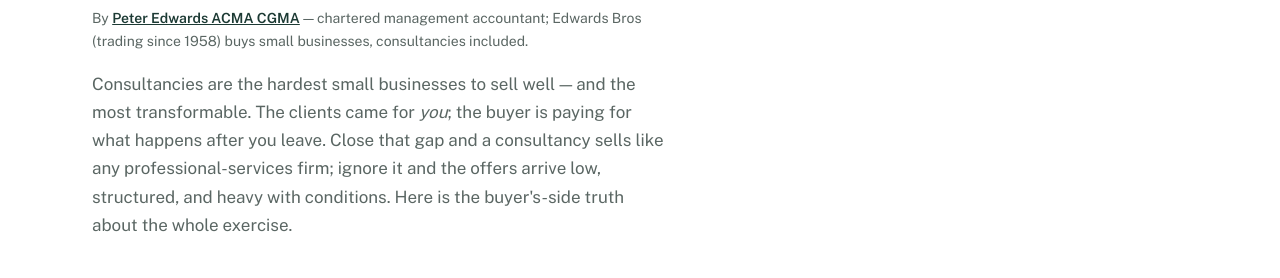
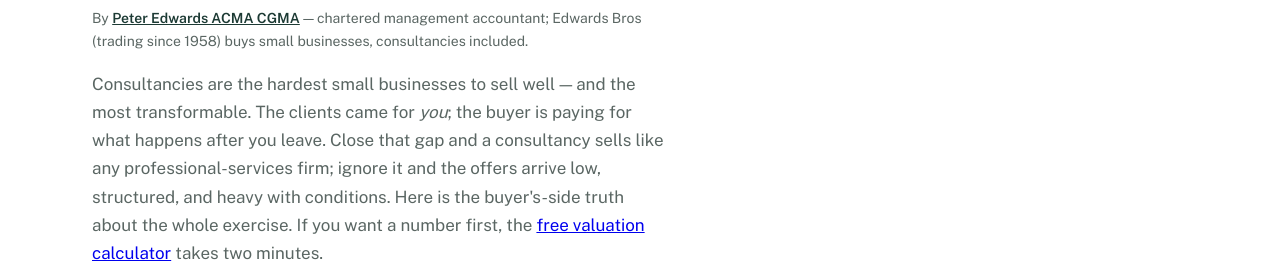
Before and after one commit to Chadhauser/edwardsbros, a plain HTML site: page how-to-sell-a-consultancy.html in a window 1280 px wide. Shown: the part 305-583 px from the top of the page. Drawn offline with nearby package versions, Linux system fonts and the light colour scheme.

Commit message:
how-to-sell-a-consultancy: link the valuation calculator from the first paragraph

```diff
--- a/how-to-sell-a-consultancy.html
+++ b/how-to-sell-a-consultancy.html
@@ -64,7 +64,7 @@
       <span class="mono">Selling a business · Consultancies &amp; professional services</span>
       <h1>How to sell a consultancy — when the business is you</h1>
       <p class="byline">By <a href="/peter-edwards.html">Peter Edwards ACMA CGMA</a> — chartered management accountant; Edwards Bros (trading since 1958) buys small businesses, consultancies included.</p>
-      <p>Consultancies are the hardest small businesses to sell well — and the most transformable. The clients came for <em>you</em>; the buyer is paying for what happens after you leave. Close that gap and a consultancy sells like any professional-services firm; ignore it and the offers arrive low, structured, and heavy with conditions. Here is the buyer's-side truth about the whole exercise.</p>
+      <p>Consultancies are the hardest small businesses to sell well — and the most transformable. The clients came for <em>you</em>; the buyer is paying for what happens after you leave. Close that gap and a consultancy sells like any professional-services firm; ignore it and the offers arrive low, structured, and heavy with conditions. Here is the buyer's-side truth about the whole exercise. If you want a number first, the <a href="/business-valuation-calculator.html">free valuation calculator</a> takes two minutes.</p>
     </div>
 
     <div class="prose">
```
